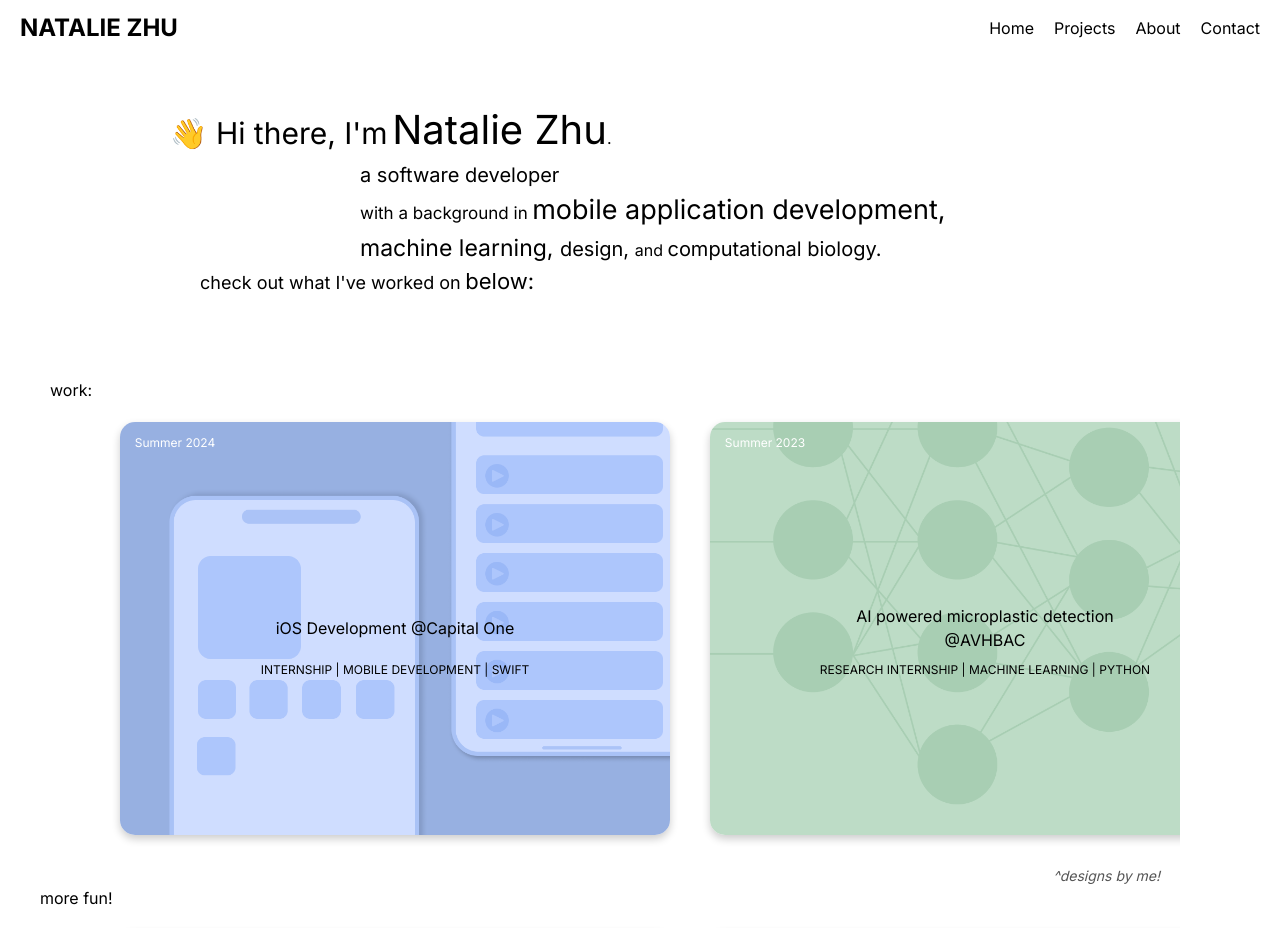
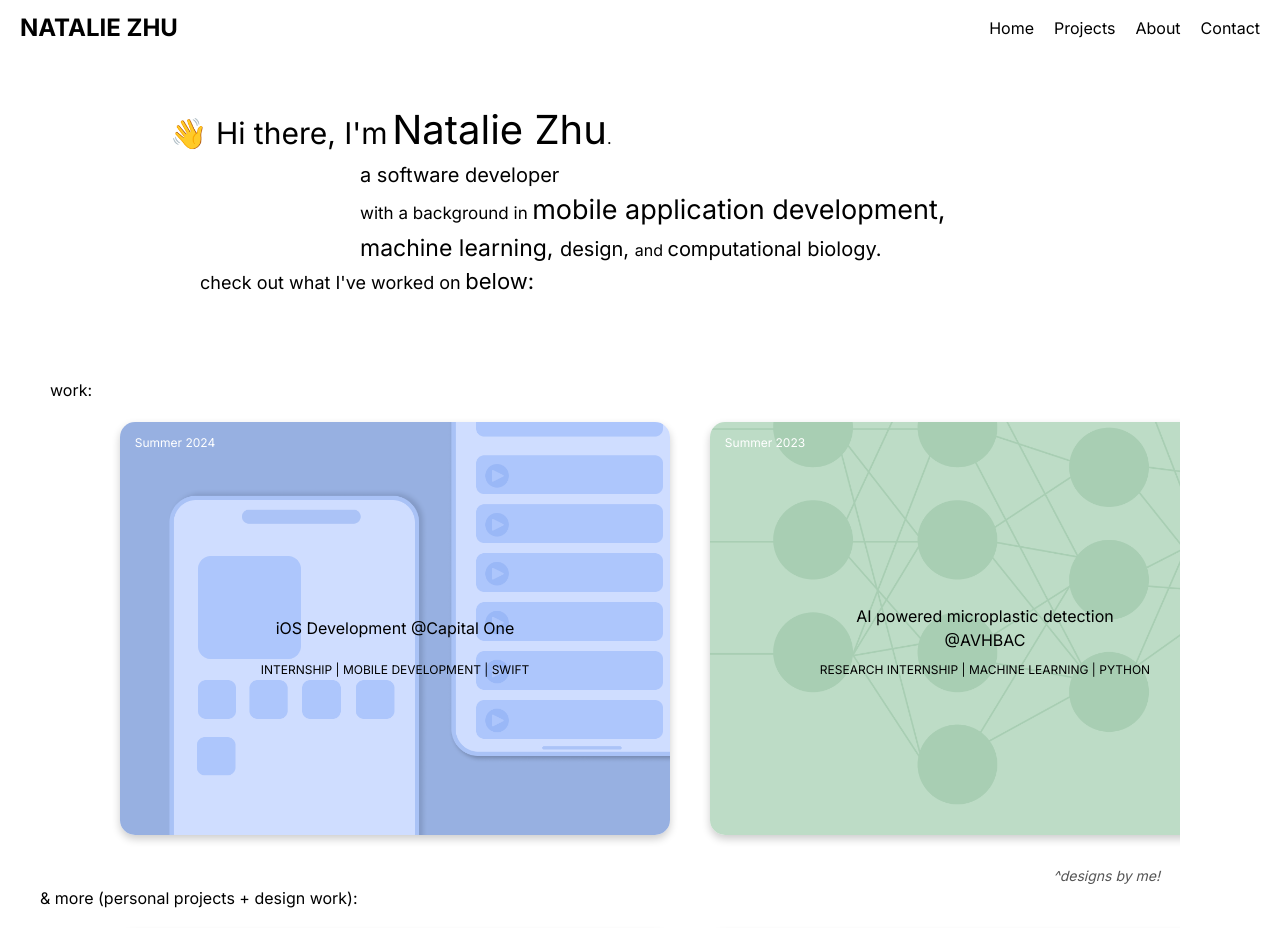
Before and after one commit to natzhu03/nzportfolio, a Next.js app: page / in a window 1280 px wide. Shown: the top 928 px of the page. Built offline with nearby package versions, Linux system fonts and the light colour scheme.

Commit message:
slight update

```diff
--- a/app/page.tsx
+++ b/app/page.tsx
@@ -94,7 +94,7 @@ export default function Home() {
       <p style={{ textAlign: 'right', fontStyle: 'italic', fontSize: '14px', color: '#555', marginTop: '10px', marginRight: '100px' }}>
         ^designs by me!
       </p>
-      <h2 style= {{marginLeft: '20px'}}> more fun! </h2>
+      <h2 style= {{marginLeft: '20px'}}> & more (personal projects + design work): </h2>
 
 
       <div className={styles.scrollContainer}>
```
Also changed, not shown: public/images/evolution.png.
